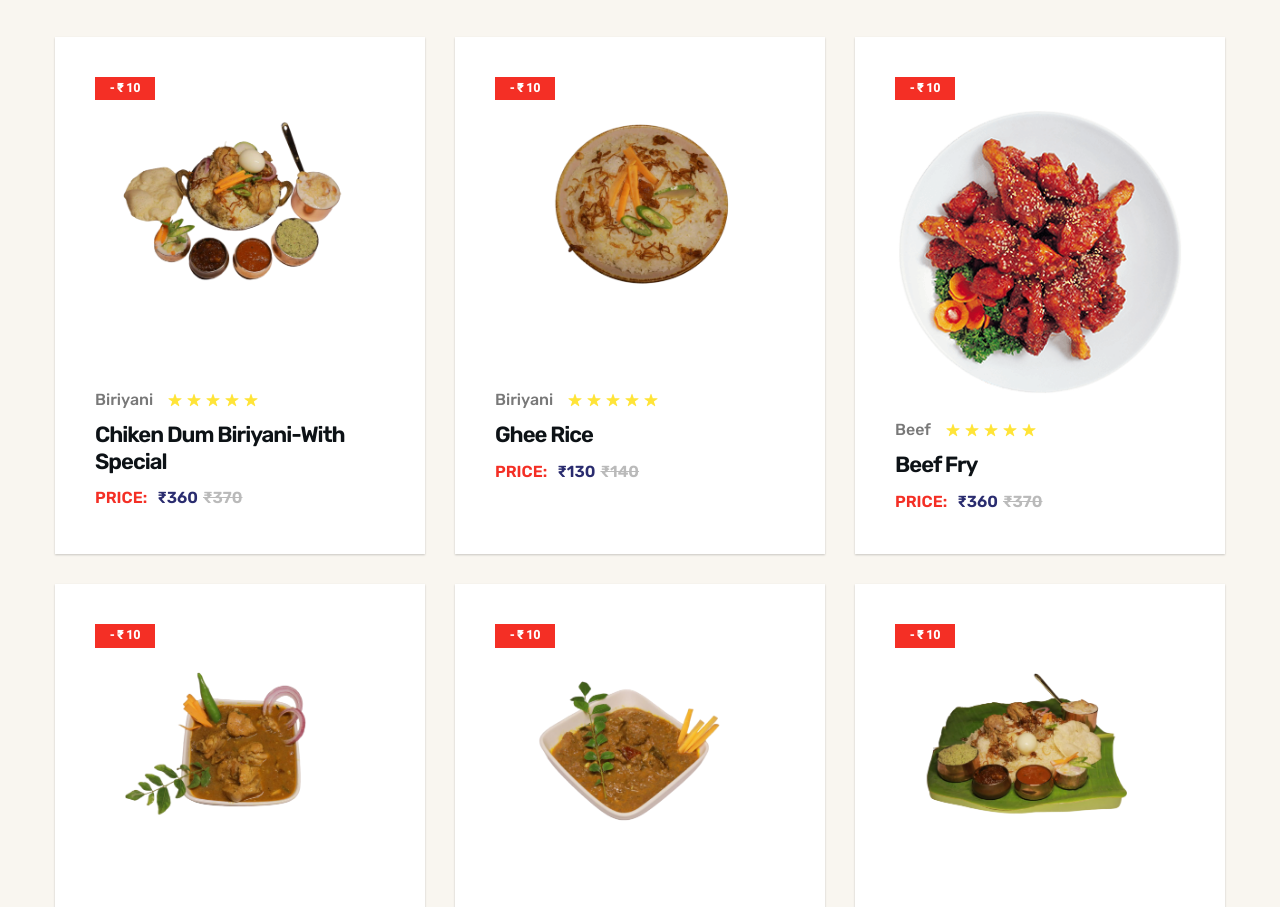
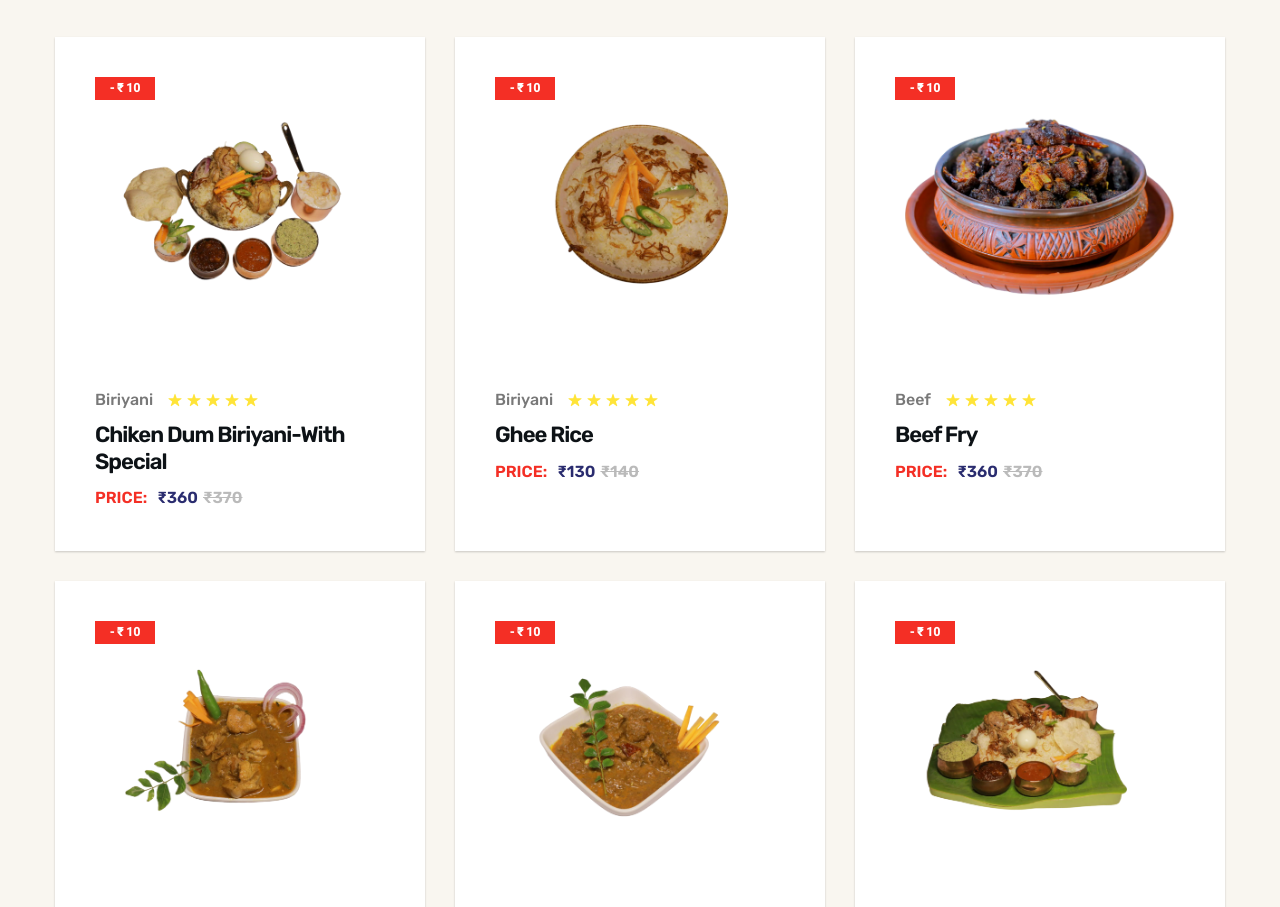
Before and after one commit to ajith-kallar/newpersia, a plain HTML site: page index.html in a window 1280 px wide. Shown: the part 2634-3541 px from the top of the page. Drawn offline with nearby package versions, Linux system fonts and the light colour scheme.

Commit message:
beef fry pic change

```diff
--- a/index.html
+++ b/index.html
@@ -548,7 +548,7 @@
               <div class="food-menu-card">
 
                 <div class="card-banner">
-                  <img src="./assets/images/promo-3.png" width="300" height="300" loading="lazy"
+                  <img src="./assets/images/beeffry.png" width="300" height="300" loading="lazy"
                     alt="Beef Fry" class="w-100">
 
                   <div class="badge">- ₹ 10</div>
@@ -768,7 +768,7 @@
               <div class="food-menu-card">
 
                 <div class="card-banner">
-                  <img src="./assets/images/promo-3.png" width="300" height="300" loading="lazy"
+                  <img src="./assets/images/beeffry.png" width="300" height="300" loading="lazy"
                     alt="Beef Fry" class="w-100">
 
                   <div class="badge">- ₹ 10</div>
```
Also changed, not shown: assets/images/beeffry.png (added), 1 other file.
